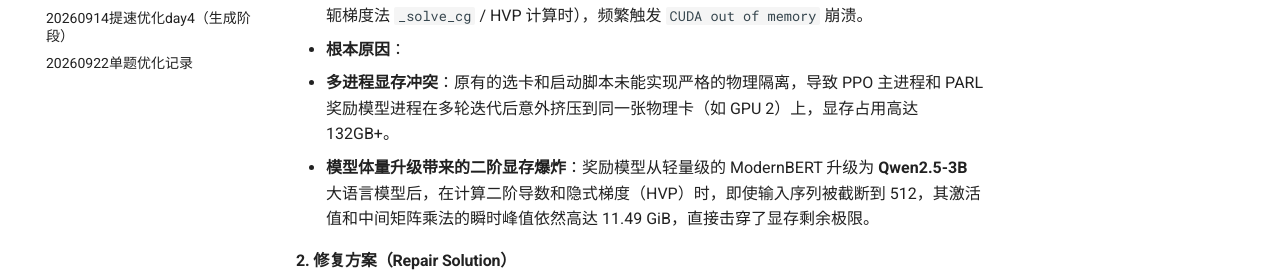
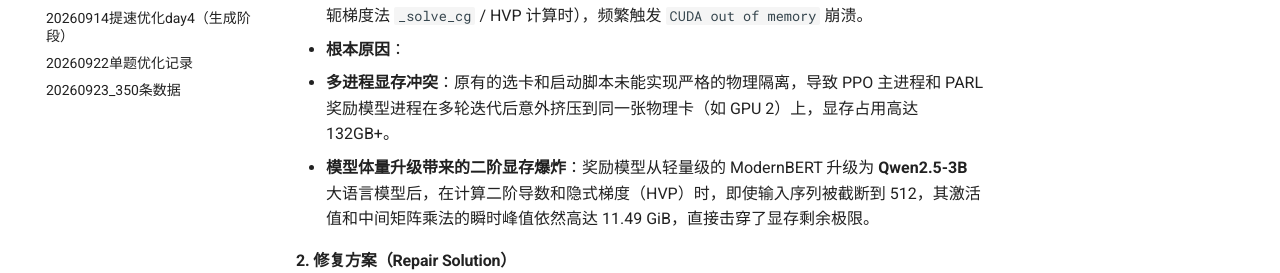
Before and after one commit to Luffy521-art/Readdocs-LLM_PARL, an MkDocs documentation site: the page built from docs/20260910解决显存压力进度_day1.md, in a window 1280 px wide. Shown: the part 373-646 px from the top of the page. Built offline with MkDocs 1.6.1 and Material for MkDocs 9.7.7, drawn with Linux system fonts in a browser that asks for light colours; comment, search, counter and statistics services are not loaded.

Commit message:
Update mkdocs.yml

```diff
--- a/mkdocs.yml
+++ b/mkdocs.yml
@@ -16,6 +16,7 @@ nav:
   - 20260913提速优化day3（PPO阶段）: 20260913提速优化day3.md
   - 20260914提速优化day4（生成阶段）: 20260914提速优化day4.md
   - 20260922单题优化记录: 20260922单题优化记录.md
+  - 20260923_350条数据: 20260923_350条数据.md
 
 
 markdown_extensions:
```
